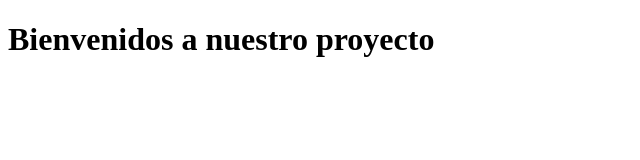
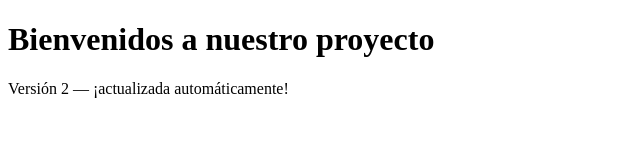
Before and after one commit to mygrad2831/prueba, a plain HTML site: page index.html in a window 1280 px wide. Shown: the whole page, without its empty margins (0-640 px from the left). Drawn offline with Linux system fonts and the light colour scheme.

Commit message:
Actualiza a versión 2

```diff
--- a/index.html
+++ b/index.html
@@ -2,4 +2,5 @@
 <html>
 <head><title>Mi página</title></head>
 <body><h1>Bienvenidos a nuestro proyecto</h1></body>
+  <p>Versión 2 — ¡actualizada automáticamente!</p>
 </html>
```
